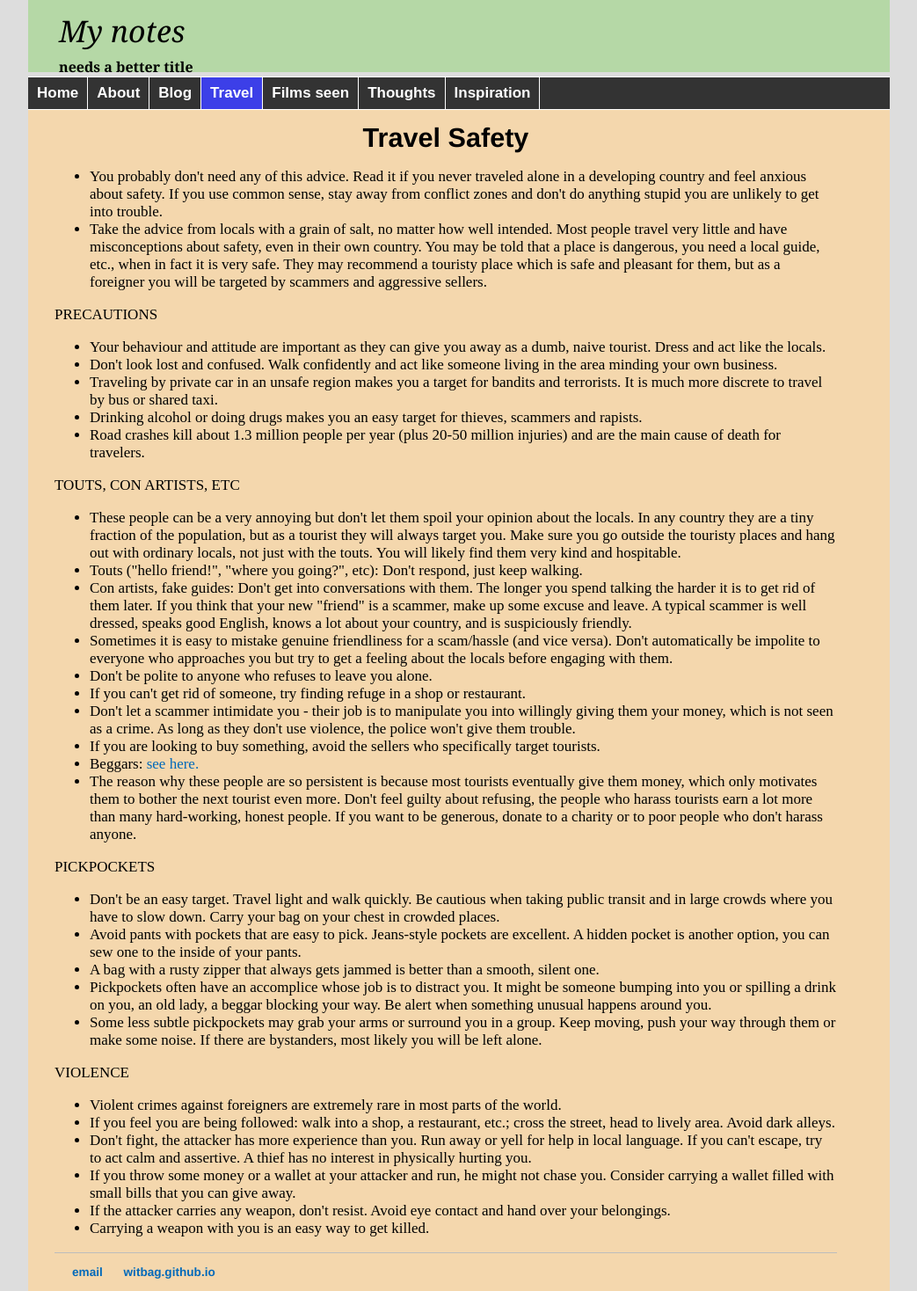
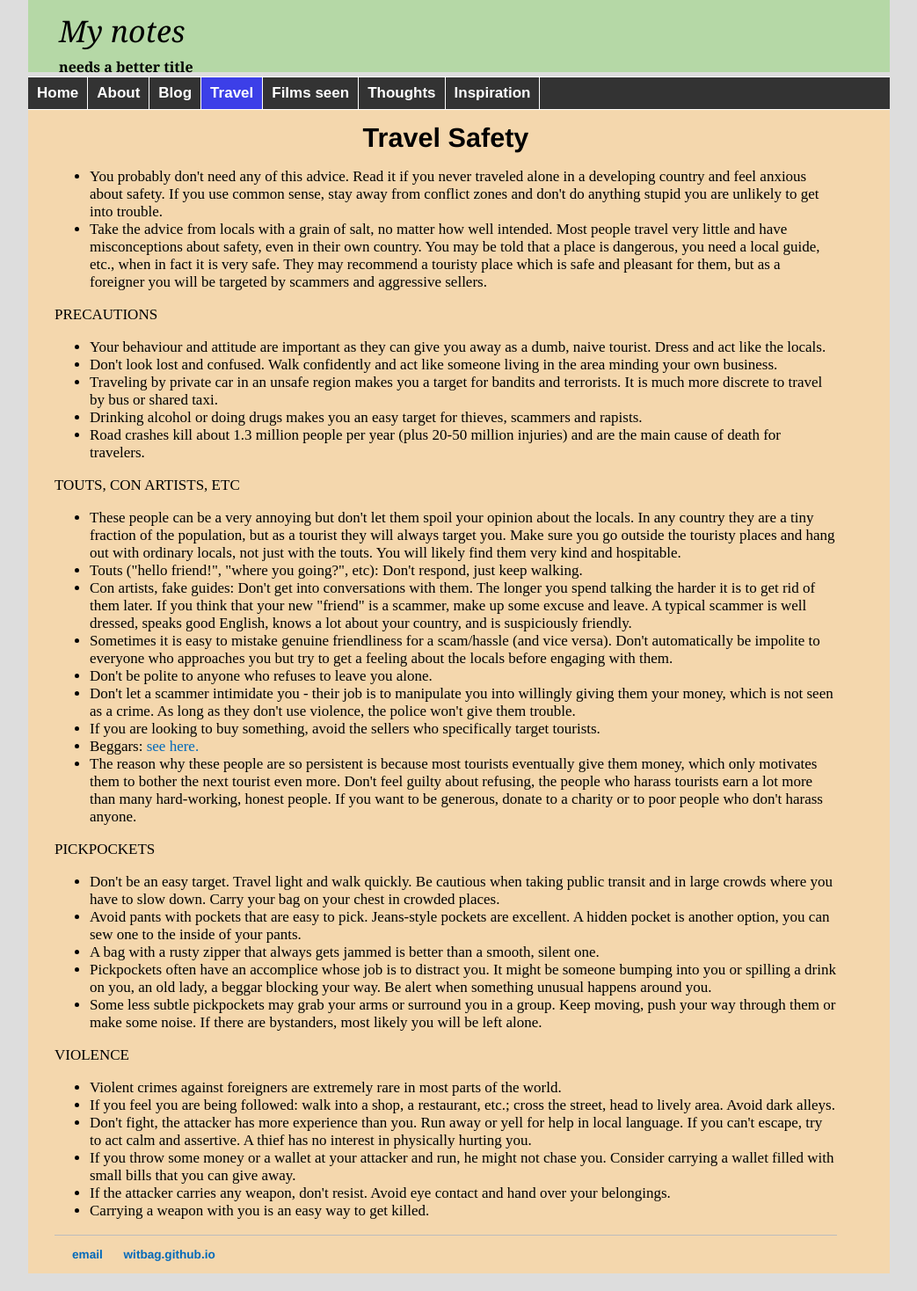
Before and after one commit to witbag/witbag.github.io, a Jekyll site: the page built from travel/safety.html, in a window 1280 px wide. Shown: the whole page at 88% size, without its empty margins (118-1161 px from the left). Built offline with Jekyll 4.4.1, drawn with Linux system fonts in a browser that asks for light colours.

Commit message:
Update safety.html

```diff
--- a/travel/safety.html
+++ b/travel/safety.html
@@ -27,7 +27,6 @@ title: Travel advice
 <li>Con artists, fake guides: Don't get into conversations with them. The longer you spend talking the harder it is to get rid of them later. If you think that your new "friend" is a scammer, make up some excuse and leave. A typical scammer is well dressed, speaks good English, knows a lot about your country, and is suspiciously friendly.</li>
 <li>Sometimes it is easy to mistake genuine friendliness for a scam/hassle (and vice versa). Don't automatically be impolite to everyone who approaches you but try to get a feeling about the locals before engaging with them.</li>
 <li>Don't be polite to anyone who refuses to leave you alone.</li>
-<li>If you can't get rid of someone, try finding refuge in a shop or restaurant.</li>
 <li>Don't let a scammer intimidate you - their job is to manipulate you into willingly giving them your money, which is not seen as a crime. As long as they don't use violence, the police won't give them trouble.</li>
 <li>If you are looking to buy something, avoid the sellers who specifically target tourists.</li>
 <li>Beggars: <a href="ethics.html">see here.</a></li>
```
